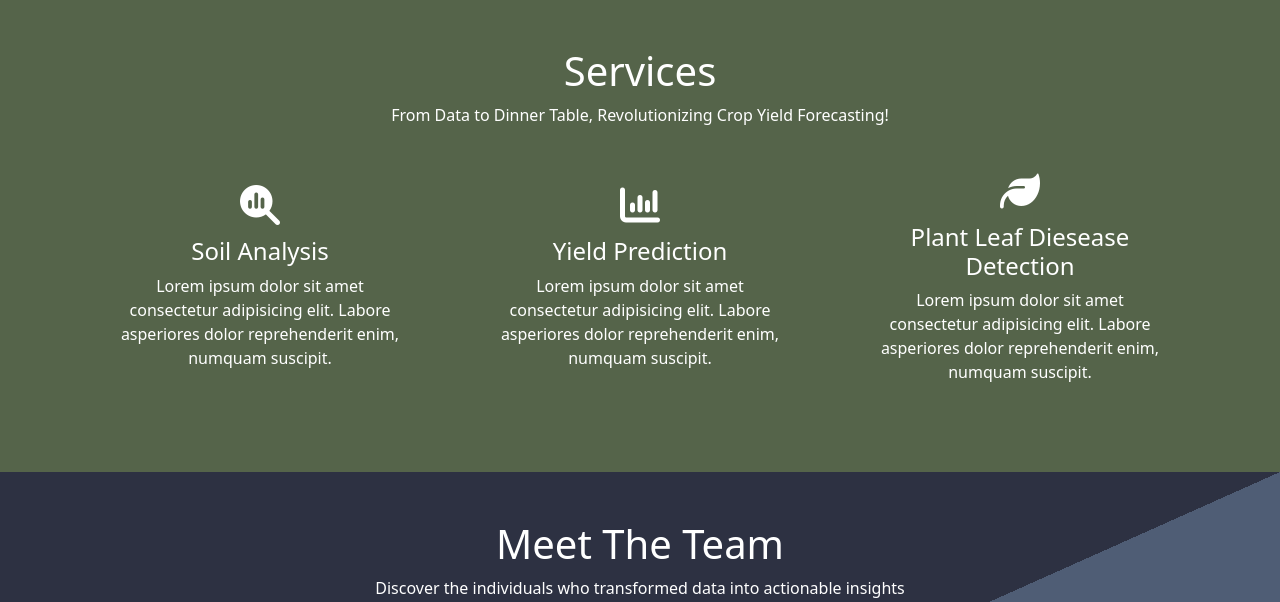
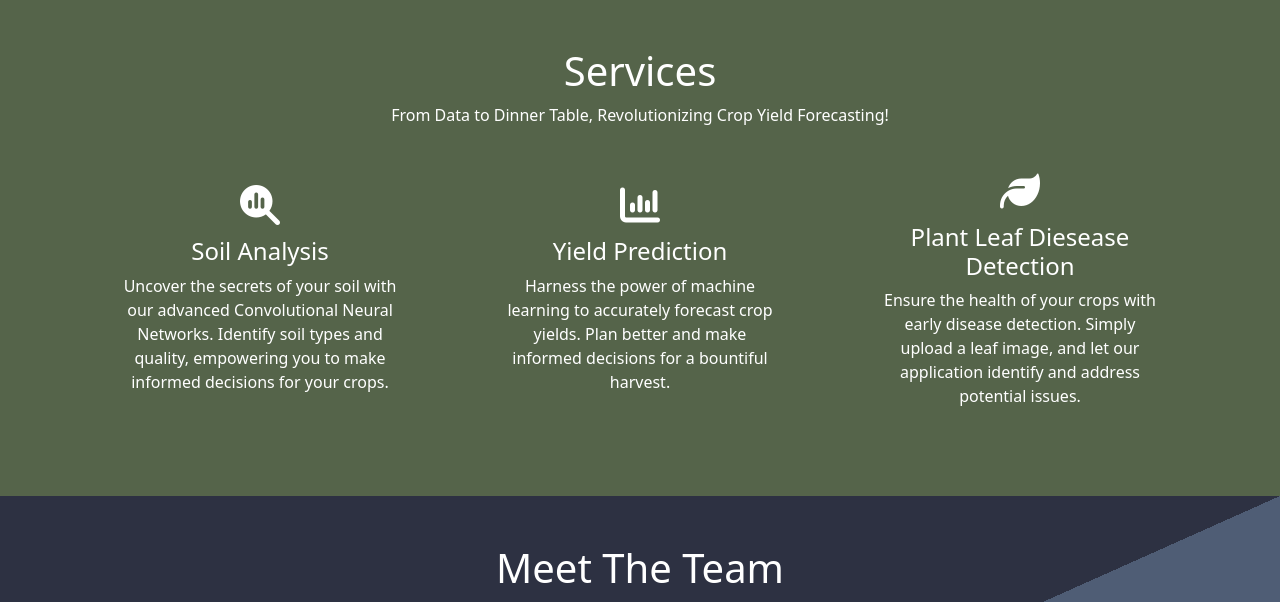
Before and after one commit to ShivamBhosale/Agri-Optima, a Django app: page / in a window 1280 px wide. Shown: the part 1406-2008 px from the top of the page. Run offline with Django 4.2, Linux system fonts and the light colour scheme; some libraries are stand-ins or nearby versions.

Commit message:
UI modification

```diff
--- a/agri_optima_app/templates/agri_optima_app/index.html
+++ b/agri_optima_app/templates/agri_optima_app/index.html
@@ -35,7 +35,7 @@
             <a href="#team" class="nav-link  nav-link-about">Team</a>
           </li>
           <li class="nav-item">
-            <a href="{% url 'login' %}" class="nav-link">{% if user.is_authenticated %}Profile{% else %}Login{% endif %}</a>
+            <a href="{% url 'login' %}" class="nav-link">{% if user.is_authenticated %}{% else %}Login{% endif %}</a>
           </li>
         </ul>
       </div>
@@ -84,17 +84,17 @@
         <div class="col-md px-5 py-4 text-center text-white">
           <div class="h1"><i class="fa-solid fa-magnifying-glass-chart"></i></div>
           <h4>Soil Analysis</h4>
-          <p>Lorem ipsum dolor sit amet consectetur adipisicing elit. Labore asperiores dolor reprehenderit enim, numquam suscipit.</p>
+          <p>Uncover the secrets of your soil with our advanced Convolutional Neural Networks. Identify soil types and quality, empowering you to make informed decisions for your crops.</p>
         </div>
         <div class="col-md px-5 py-4 text-center text-white">
           <div class="h1"><i class="fa-solid fa-chart-column"></i></div>
           <h4>Yield Prediction</h4>
-          <p>Lorem ipsum dolor sit amet consectetur adipisicing elit. Labore asperiores dolor reprehenderit enim, numquam suscipit.</p>
+          <p>Harness the power of machine learning to accurately forecast crop yields. Plan better and make informed decisions for a bountiful harvest.</p>
         </div>
         <div class="col-md px-5 py-4 text-center text-white">
           <div class="h1"><i class="fa-solid fa-leaf"></i></div>
           <h4>Plant Leaf Diesease Detection</h4>
-          <p>Lorem ipsum dolor sit amet consectetur adipisicing elit. Labore asperiores dolor reprehenderit enim, numquam suscipit.</p>
+          <p>Ensure the health of your crops with early disease detection. Simply upload a leaf image, and let our application identify and address potential issues.</p>
         </div>
 
       </div>
--- a/agri_optima_app/templates/agri_optima_app/login2.html
+++ b/agri_optima_app/templates/agri_optima_app/login2.html
@@ -28,15 +28,15 @@
 			  <li class="nav-item active">
 				<a href="{% url "home" %}"  class="nav-link">Home</a>
 			  </li>
-			  <li class="nav-item">
+			  <!-- <li class="nav-item">
 				<a href="#services" class="nav-link">Services</a>
 			  </li>
 			  <li class="nav-item">
 				<a href="#about" class="nav-link">About</a>
-			  </li>
+			  </li> -->
 			  <li class="nav-item">
 				<!-- <a href="{% url 'login' %}" class="nav-link {% if request.path == '/login/' %} active {% endif %}">{% if request.user %}Profile{% else %}Login{% endif %}</a> -->
-				<a href="{% url 'login' %}" class="nav-link">{% if user.is_authenticated %}Profile{% else %}Login{% endif %}</a>
+				<a href="{% url 'register' %}" class="nav-link">Sign up</a>
 			  </li>
 			</ul>
 		  </div>
--- a/agri_optima_app/templates/agri_optima_app/profile.html
+++ b/agri_optima_app/templates/agri_optima_app/profile.html
@@ -29,14 +29,14 @@
           <li class="nav-item ">
             <a href="{% url "home" %}"  class="nav-link nav-link-home">Home</a>
           </li>
-          <li class="nav-item ">
+          <!-- <li class="nav-item ">
             <a href="#services" class="nav-link nav-link-services">Services</a>
           </li>
           <li class="nav-item">
             <a href="#about" class="nav-link  nav-link-about">About</a>
-          </li>
+          </li> -->
           <li class="nav-item">
-            <a href="{% url 'login' %}" class="nav-link">{% if user.is_authenticated %}Profile{% else %}Login{% endif %}</a>
+            <a href="{% url 'logout' %}" class="nav-link">Logout</a>
           </li>
         </ul>
       </div>
--- a/agri_optima_app/templates/agri_optima_app/register2.html
+++ b/agri_optima_app/templates/agri_optima_app/register2.html
@@ -28,14 +28,14 @@
 			  <li class="nav-item active">
 				<a href="{% url "home" %}"  class="nav-link">Home</a>
 			  </li>
-			  <li class="nav-item">
+			  <!-- <li class="nav-item">
 				<a href="#services" class="nav-link">Services</a>
 			  </li>
 			  <li class="nav-item">
 				<a href="#about" class="nav-link">About</a>
-			  </li>
+			  </li> -->
 			  <li class="nav-item">
-				<a href="{% url 'login' %}" class="nav-link">{% if user.is_authenticated %}Profile{% else %}Login{% endif %}</a>
+				<a href="{% url 'login' %}" class="nav-link">Login</a>
 			  </li>
 			</ul>
 		  </div>
```
